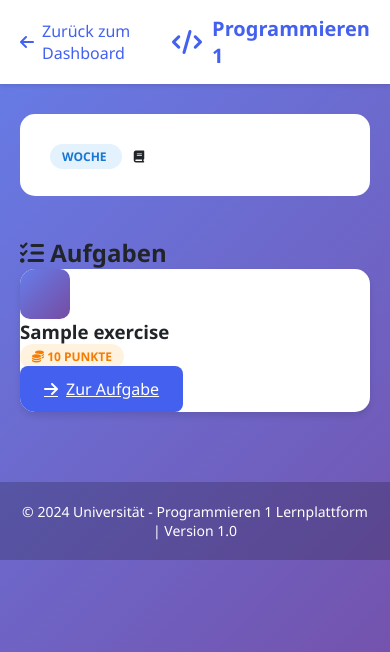
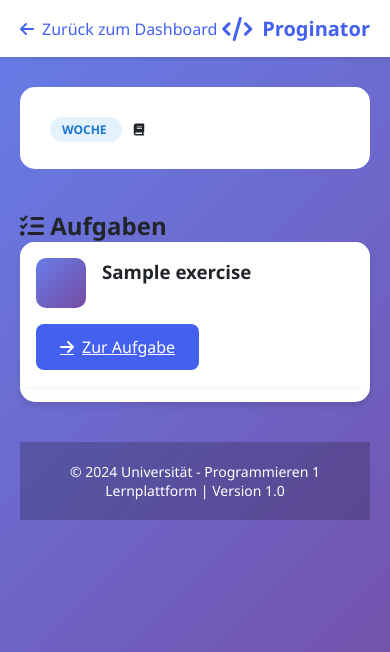
Before and after one commit to HenningRixen/proginator, a Spring app: template src/main/resources/templates/lesson.html in a window 390 px wide. Shown: the top 652 px of the page. Run offline with Thymeleaf, Linux system fonts and the light colour scheme; the template is opened without the code that fills it: most values are stand-ins (such as "Sample title", 1, 10 or a date in 2020); data that the repository does not hold is empty; some of the project's set-up classes (security, data sources, template engines, error pages and the like) are left out, and stand-ins take their place.

```diff
--- a/src/main/resources/static/css/style.css
+++ b/src/main/resources/static/css/style.css
@@ -902,4 +902,46 @@ code {
     .exercise-actions {
         width: 100%;
     }
+    .exercise-card {
+        display: flex;
+        flex-direction: column;
+        gap: 8px;
+        padding: 16px;
+        border-radius: 8px;
+        background: #fff;
+        margin-bottom: 16px;
+        box-shadow: 0 2px 8px rgba(0,0,0,0.04);
+    }
+    .exercise-main {
+        display: flex;
+        align-items: center;
+        gap: 16px;
+    }
+    .exercise-icon {
+        font-size: 2rem;
+        color: #fbc02d;
+        min-width: 40px;
+        text-align: center;
+    }
+    .exercise-details {
+        flex: 1;
+    }
+    .exercise-badges {
+        display: flex;
+        gap: 8px;
+        margin-top: 4px;
+    }
+    .exercise-actions {
+        display: flex;
+        align-items: center;
+        gap: 12px;
+        margin-top: 8px;
+    }
+    .completed-label {
+        color: #4CAF50;
+        font-weight: bold;
+        display: flex;
+        align-items: center;
+        gap: 4px;
+    }
 }
--- a/src/main/resources/templates/aufgabe.html
+++ b/src/main/resources/templates/aufgabe.html
@@ -19,7 +19,7 @@
         </a>
         <div class="nav-brand">
             <i class="fas fa-code"></i>
-            <span>Programmieren 1</span>
+            <span>Proginator</span>
         </div>
     </div>
 </nav>
--- a/src/main/resources/templates/dashboard.html
+++ b/src/main/resources/templates/dashboard.html
@@ -2,7 +2,7 @@
 <html xmlns:th="http://www.thymeleaf.org">
 <head>
     <meta charset="UTF-8">
-    <title>Dashboard - Programmieren 1</title>
+    <title>Dashboard - Proginator</title>
     <link rel="stylesheet" th:href="@{/css/style.css}">
     <link rel="stylesheet" th:href="@{/css/dashboard.css}">
     <link rel="stylesheet" href="https://cdnjs.cloudflare.com/ajax/libs/font-awesome/6.4.0/css/all.min.css">
--- a/src/main/resources/templates/lesson.html
+++ b/src/main/resources/templates/lesson.html
@@ -15,7 +15,7 @@
         </a>
         <div class="nav-brand">
             <i class="fas fa-code"></i>
-            <span>Programmieren 1</span>
+            <span>Proginator</span>
         </div>
     </div>
 </nav>
@@ -48,13 +48,15 @@
        <div class="exercises-list">
            <div th:each="exercise : ${exercises}" class="exercise-card"
                 th:classappend="${completedIds.contains(exercise.id)} ? 'completed'">
+               <div class="exercise-main">
                    <div class="exercise-icon">
                        <i class="fas fa-star" th:if="${exercise.difficulty} == 'EASY'"></i>
                        <i class="fas fa-star-half-alt" th:if="${exercise.difficulty} == 'MEDIUM'"></i>
                        <i class="fas fa-star" th:if="${exercise.difficulty} == 'HARD'"></i>
                    </div>
-                <div class="exercise-info">
+                   <div class="exercise-details">
                        <h3 th:text="${exercise.title}"></h3>
+                       <div class="exercise-badges">
                            <span class="badge badge-easy" th:if="${exercise.difficulty} == 'EASY'">
                                <span th:text="${exercise.difficulty}"></span>
                            </span>
@@ -64,19 +66,16 @@
                            <span class="badge badge-hard" th:if="${exercise.difficulty} == 'HARD'">
                                <span th:text="${exercise.difficulty}"></span>
                            </span>
-                    <span class="badge badge-points">
-                        <i class="fas fa-coins"></i>
-                        <span th:text="${exercise.points} + ' Punkte'"></span>
-                    </span>
+                       </div>
+                   </div>
                </div>
                <div class="exercise-actions">
                    <a th:href="@{/exercise/{id}(id=${exercise.id})}" class="btn btn-primary">
                        <i class="fas fa-arrow-right"></i> Zur Aufgabe
                    </a>
                    <span th:if="${completedIds.contains(exercise.id)}" class="completed-label">
-                        <i class="fas fa-check-circle" style="color: #4CAF50;"></i> Erledigt
+                       <i class="fas fa-check-circle"></i> Erledigt
                    </span>
-                </div>
                </div>
            </div>
        </div>
--- a/src/main/resources/templates/login.html
+++ b/src/main/resources/templates/login.html
@@ -2,7 +2,7 @@
 <html xmlns:th="http://www.thymeleaf.org">
 <head>
     <meta charset="UTF-8">
-    <title>Login - Programmieren 1</title>
+    <title>Login - Proginator</title>
     <link rel="stylesheet" th:href="@{/css/style.css}">
     <link rel="stylesheet" href="https://cdnjs.cloudflare.com/ajax/libs/font-awesome/6.4.0/css/all.min.css">
 </head>
--- a/src/main/resources/templates/register.html
+++ b/src/main/resources/templates/register.html
@@ -2,7 +2,7 @@
 <html xmlns:th="http://www.thymeleaf.org">
 <head>
     <meta charset="UTF-8">
-    <title>Registrieren - Programmieren 1</title>
+    <title>Registrieren - Proginator</title>
     <link rel="stylesheet" th:href="@{/css/style.css}">
     <link rel="stylesheet" href="https://cdnjs.cloudflare.com/ajax/libs/font-awesome/6.4.0/css/all.min.css">
 </head>
```
Lines whose indentation alone changed are shown as unchanged.
